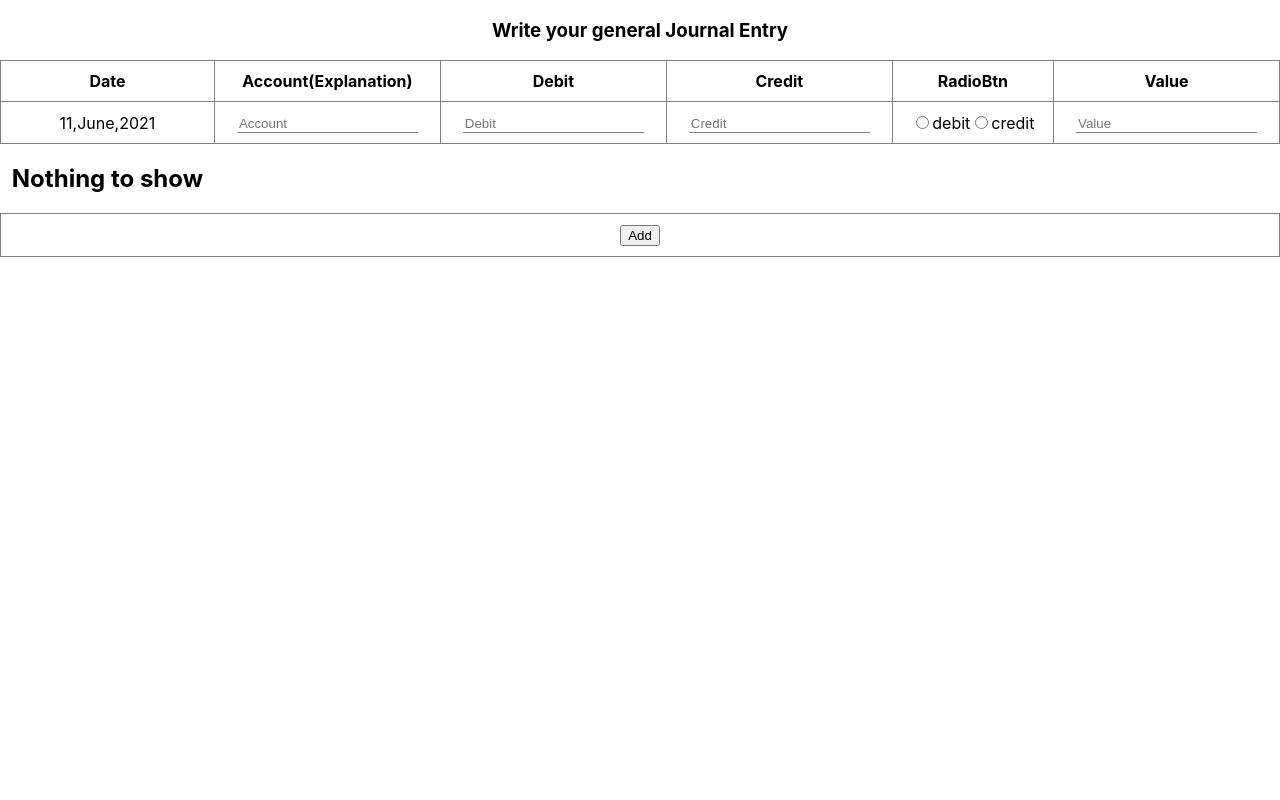
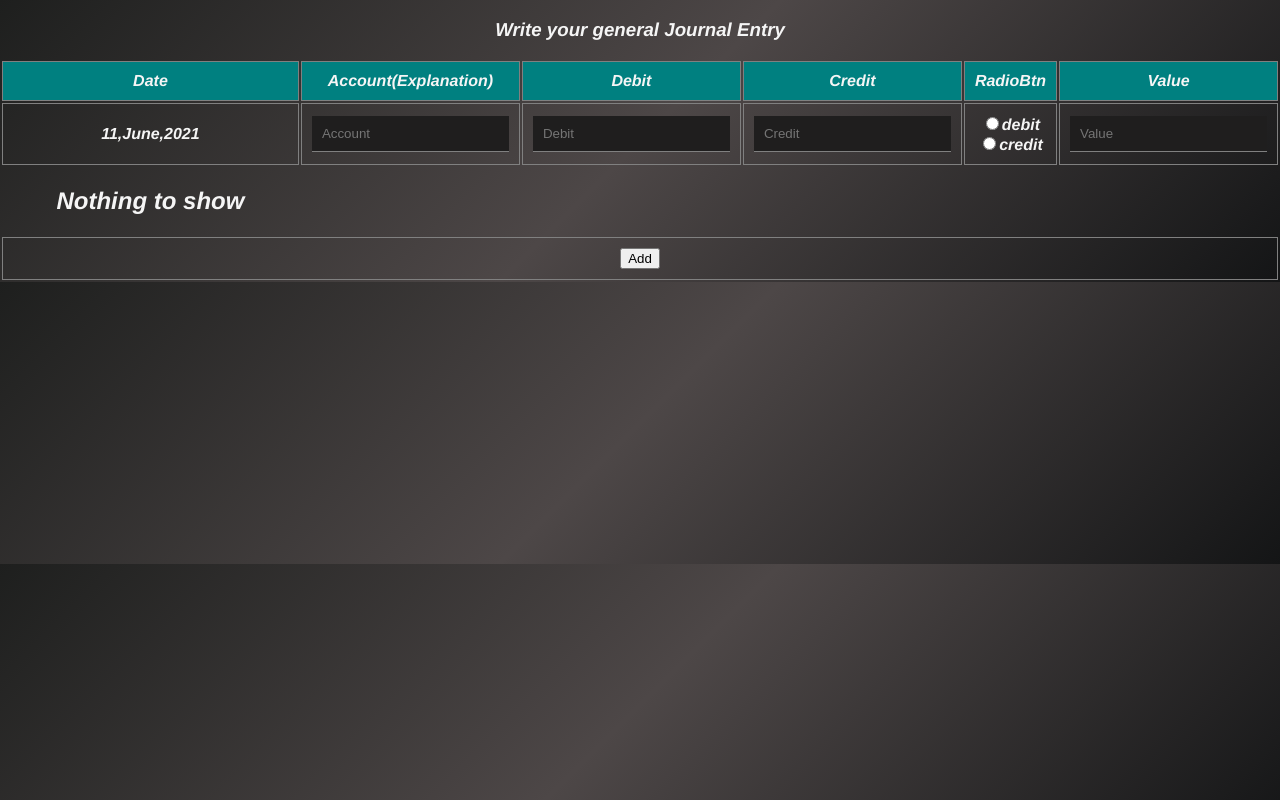
Before and after one commit to Anumjawaid/Accounting_Cycle, a React (Create React App) app: page / in a window 1280 px wide. Built offline with nearby package versions, Linux system fonts and the light colour scheme.

Commit message:
a liitle style tweaks

```diff
--- a/src/components/Journal/style.css
+++ b/src/components/Journal/style.css
@@ -1,6 +1,14 @@
-#genejou {
+body{
+    background:linear-gradient(-45deg,rgb(20,21,22),rgb(77, 71, 71),rgb(30,31,30));
+    color: whitesmoke;
+    font-family: 'Franklin Gothic Medium', 'Arial Narrow', Arial, sans-serif;
+    font-weight: bold;
+    font-style: oblique;
+}
+#genejou th{
     border-collapse: collapse;
     width: 100%;
+    background-color: teal;
 }
 #genejou td ,th{
     padding: 10px;
@@ -9,6 +17,9 @@
 }
 input[type='text']{
     border: none;
+    padding:10px;
+    background-color: rgb(31, 30, 30);
+    color:white;
     border-bottom: 1px solid grey;
 }
 input[type='text']:focus{
```
